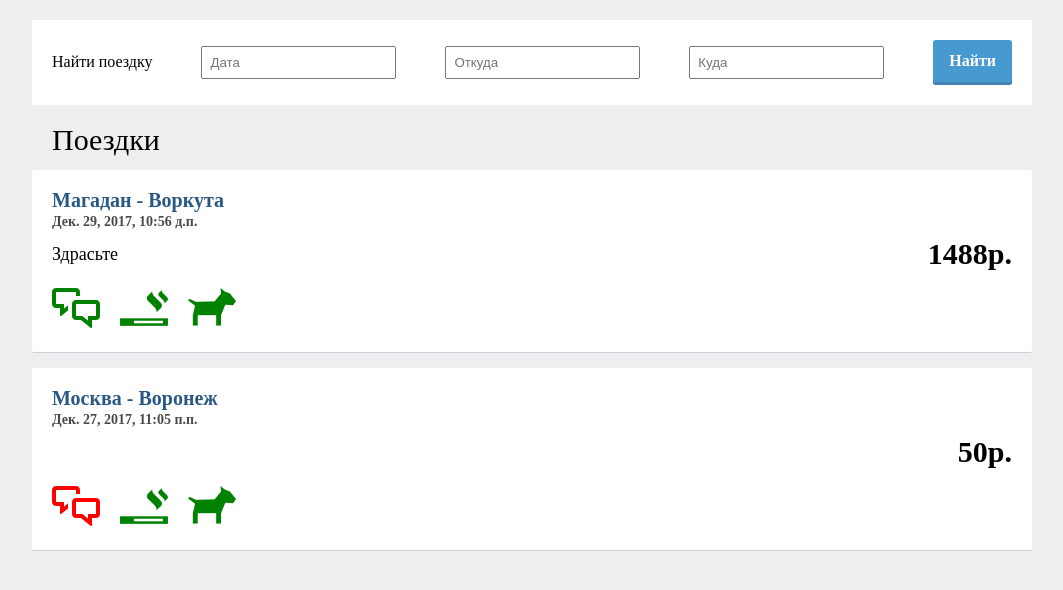
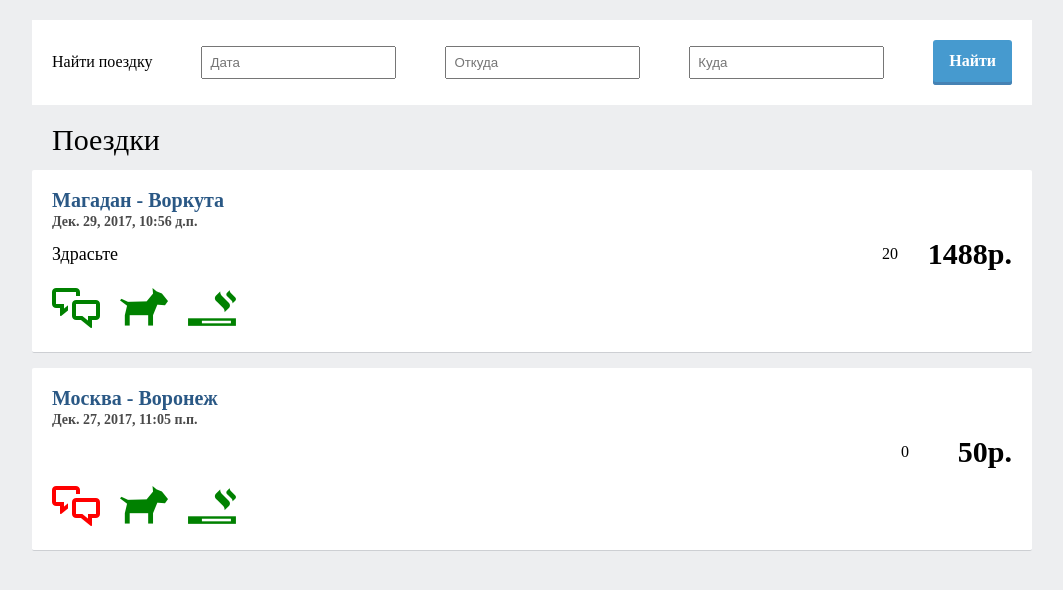
Before and after one commit to amm-poiais/brusentsev_kapranchikova, a Django app: page / in a window 1280 px wide. Shown: the part 70-660 px from the top of the page, without its empty margins (108-1171 px from the left). Run offline with Django 3.2, Linux system fonts and the light colour scheme; data comes from the database, SQL or seed files in the repository; both versions use the stored data as it was after the commit.

Commit message:
Change styles,add search view

```diff
--- a/JointTripApp/static/css/style.css
+++ b/JointTripApp/static/css/style.css
@@ -156,19 +156,20 @@ h2 {
     background-position: 0 0;
 }
 .trip .icon-conditions .icon.pets{
-    background-position: 96px 0;
+    background-position: 48px 0;
+
 }
 .trip .icon-conditions .icon.smoke{
-    background-position: 48px 0;
+    background-position: 96px 0;
 }
 .trip .icon-conditions .icon.talk.allow{
     background-position: 0 48px;
 }
 .trip .icon-conditions .icon.pets.allow{
-    background-position: 96px 48px;
+    background-position: 48px 48px;
 }
 .trip .icon-conditions .icon.smoke.allow{
-    background-position: 48px 48px;
+    background-position: 96px 48px;
 }
 
 .trip .icon-conditions .icon:first-child {
--- a/JointTripApp/static/js/main.js
+++ b/JointTripApp/static/js/main.js
@@ -1,8 +1,99 @@
 $(document).ready(function () {
     $('#find').click(function (event) {
-        $.get("/", {date: $('#datepicker').val(), departure: $('#departure').val(), arrive: $('#arrive').val()})
+        $.get("/", {date: $('#datepicker').val(), departure : $('#departure').val(), arrive: $('#arrive').val()})
             .done(function (data) {
+
+                data = JSON.parse(data);
+                for (var i=0; i<data.length; i++){
+                    data[i].key = JSON.parse(data[i].key);
+                }
                 console.log(data);
+                $(".new-trips").empty();
+                $(".new-trips").append('<h2>Поездки</h2>');
+                 for (var i=0; i<data.length; i++){
+                //     <div class="trip">
+                //
+                //     <div class="wrap-price-comm">
+                //         <div class="description">{{ pair.key.comment }}</div>
+                //         <div class="duration">{{ pair.key.duration }}</div>
+                //         <div class="price">{{ pair.key.price }}p.</div>
+                //     </div>
+                //     <div class="wrap-icons-button">
+                //         <div class="icon-conditions">
+                //             {% if pair.key.talk %}
+                //                 <div class="icon talk allow"></div>
+                //             {% else %}
+                //                 <div class="icon talk"></div>
+                //             {% endif %}
+                //             {% if pair.key.pets %}
+                //                 <div class="icon pets allow"></div>
+                //             {% else %}
+                //                 <div class="icon pets"></div>
+                //             {% endif %}
+                //             {% if pair.key.smoke %}
+                //                 <div class="icon smoke allow"></div>
+                //             {% else %}
+                //                 <div class="icon smoke"></div>
+                //             {% endif %}
+                //         </div>
+                //         {% if user.is_authenticated %}
+                //             {% if pair.value == 'user' %}
+                //                 <a class="trip__button" href="/join?id={{ trip.trip_id }}">Отсоединиться</a>
+                //             {% elif  pair.value == 'owner' %}
+                //                 <a class="trip__button" href="/join?id={{ trip.trip_id }}">Удалить</a>
+                //             {% else %}
+                //                 <a class="trip__button" href="/join?id={{ trip.trip_id }}">Присоедениться</a>
+                //             {% endif %}
+                //         {% endif %}
+                //     </div>
+                //
+                // </div>
+
+                    $(".new-trips")
+                        .append('<div class="trip">' +
+                            '<div class="title">'+
+                            data[i].key[0].fields.departure +' - '+data[i].key[0].fields.arrival +
+                            '<div class="time">'+ data[i].key[0].fields.start_time +'</div>'+
+                            '</div>'+
+                            '<div class="wrap-price-comm">'+
+                            '<div class="description">' + data[i].key[0].fields.comment +'</div>'+
+                            '<div class="duration">' + data[i].key[0].fields.duration +'</div>'+
+                            '<div class="price">' + data[i].key[0].fields.price +'p.</div>'+
+                            '</div>'+
+                            '<div class="wrap-icons-button">'+
+                            '<div class="icon-conditions">'+
+                            //'+ data[i].key[0].fields.smoke ? 'allow'+'
+                            '<div class="icon talk"></div>'+
+                            '<div class="icon pets"></div>'+
+                            '<div class="icon smoke"></div>'+
+                            '</div>'+
+
+
+                        '</div>');
+                    if(data[i].key[0].fields.smoke){
+                        $(".trip .icon.smoke").addClass("allow");
+                    }
+                    if(data[i].key[0].fields.pets){
+                        $(".trip .icon.pets").addClass("allow");
+                    }
+                    if(data[i].key[0].fields.talk){
+                        $(".trip .icon.talk").addClass("allow");
+                    }
+
+                    //'<a class="trip__button" href="/join?id='+ data[i].key[0].pk+'">Отсоединиться</a>'+
+                    if(data[i].value = "user"){
+                        $(".trip .trip__button").empty();
+                        $(".trip .trip__button").append("Отсоединиться");
+                    }else if(data[i].value = "owner"){
+                        $(".trip .trip__button").empty();
+                        $(".trip .trip__button").append("Удалить");
+                    }else if(data[i].value = "none"){
+                        $(".trip .trip__button").empty();
+                        $(".trip .trip__button").append("Присоединиться");
+                    }
+                }
+
+
             });
     });
 
--- a/JointTripApp/templates/JointTripApp/index.html
+++ b/JointTripApp/templates/JointTripApp/index.html
@@ -55,6 +55,7 @@
                     </div>
                     <div class="wrap-price-comm">
                         <div class="description">{{ pair.key.comment }}</div>
+                        <div class="duration">{{ pair.key.duration }}</div>
                         <div class="price">{{ pair.key.price }}p.</div>
                     </div>
                     <div class="wrap-icons-button">
--- a/JointTripApp/templates/JointTripApp/signin.html
+++ b/JointTripApp/templates/JointTripApp/signin.html
@@ -29,9 +29,6 @@
           {% if login_error %}
                 <label class="errors">{{ login_error }}</label><br>
           {% endif %}
-        <label>
-          <input type="checkbox" name="not_attach_ip"> Не прикреплять к IP (не безопасно)
-        </label>
       </div>
     </div>
   </div>
```
Also changed, not shown: db.sqlite3.
